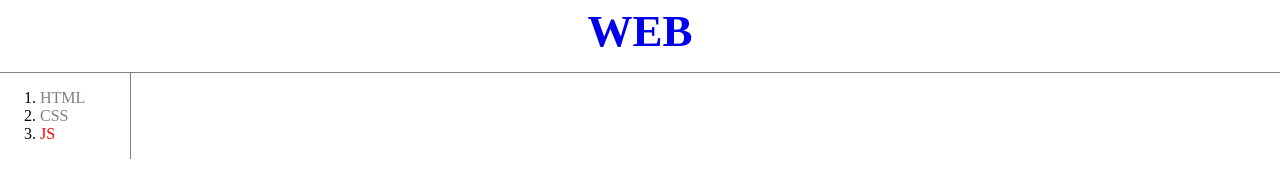
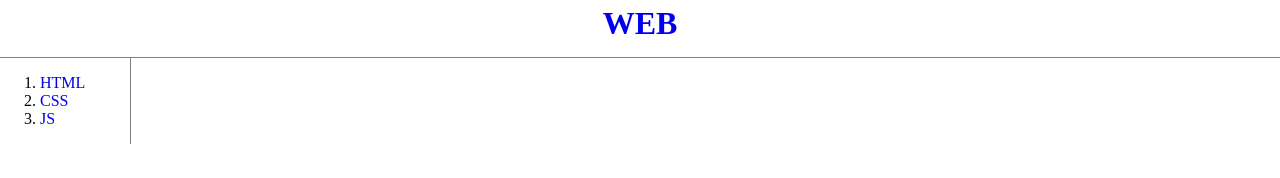
Before and after one commit to sh-yu/ex_opentutorial_WEB1, a plain HTML site: page index.html in a window 1280 px wide. Drawn offline with Linux system fonts and the light colour scheme.

Commit message:
end_end_last

```diff
--- a/index.html
+++ b/index.html
@@ -10,9 +10,9 @@
     <div id="grid">
       <div class="list">
         <ol>
-          <li><a href="1.html" class="saw">HTML</a></li>
-          <li><a href="2.html" class="saw" >CSS</a></li>
-          <li><a href="3.html" id="active">JS</a></li>
+          <li><a href="1.html">HTML</a></li>
+          <li><a href="2.html">CSS</a></li>
+          <li><a href="3.html">JS</a></li>
         </ol>
       </div>
 
--- a/style.css
+++ b/style.css
@@ -5,6 +5,7 @@ a{
   text-decoration:none;
 }
 h1 {
+  color: black
   font-size:45px;
   text-align:center;
   border-bottom:1px solid gray;
```
